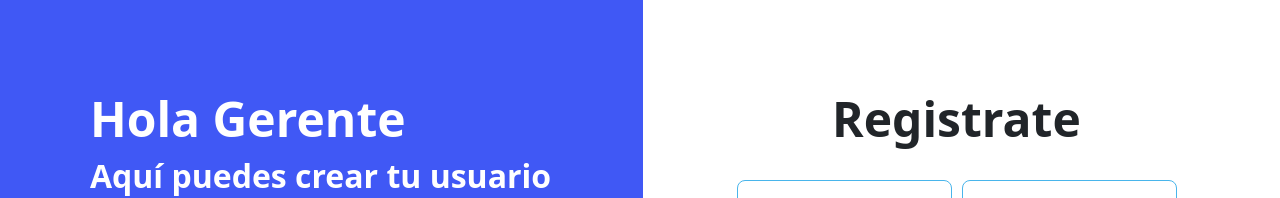
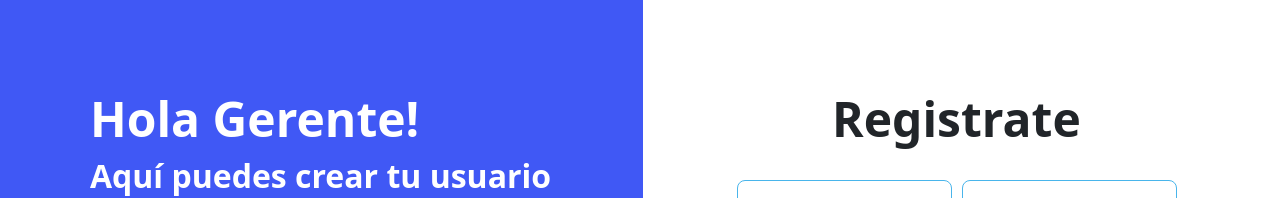
Before and after one commit to 203418/mantenimiento-front, a React (Vite) app: page /signupGer in a window 1280 px wide. Shown: the top 198 px of the page. Built offline with nearby package versions, Linux system fonts and the light colour scheme.

Commit message:
fixes in general

```diff
--- a/src/Pages/SignUpGer.jsx
+++ b/src/Pages/SignUpGer.jsx
@@ -7,7 +7,7 @@ const SignUpGer = ()=> {
         <div>
             <section className="divisor">
             <div className="izquierda">
-                <h1 id="h1A">Hola Gerente</h1>
+                <h1 id="h1A">Hola Gerente!</h1>
                 <h2 id="h2A">Aquí puedes crear tu usuario</h2>
                 <img className="Img-A" src={img1} />
             </div>
```
